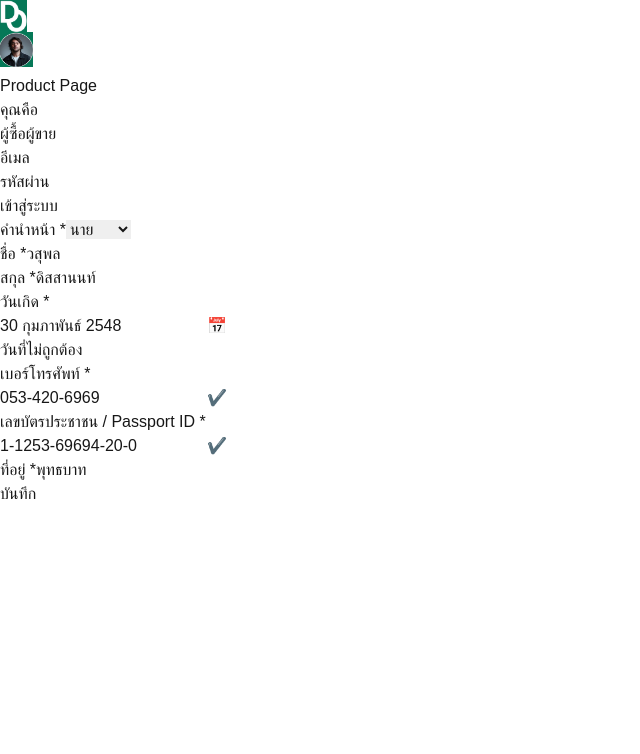
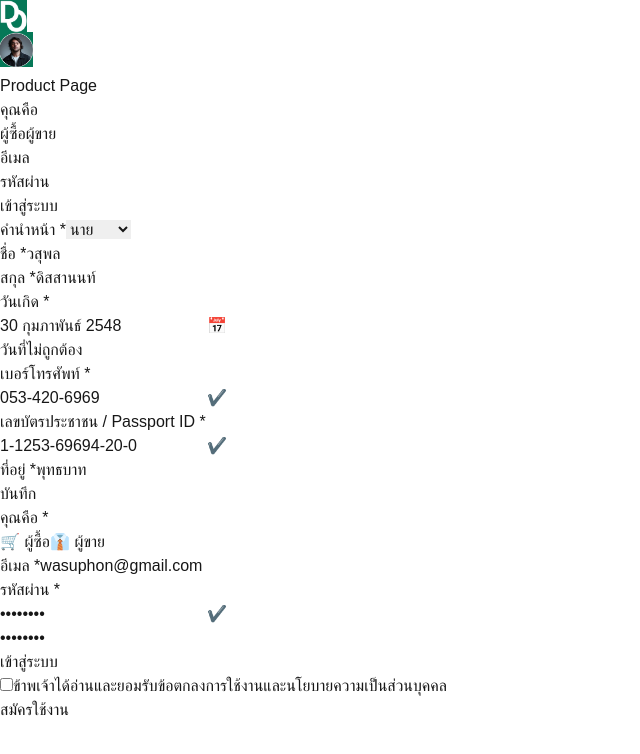
Before and after one commit to Dongy-SE2/dongy-frontend, a Next.js app: page /login in a window 1280 px wide. Shown: the top 754 px of the page, without its empty margins (0-640 px from the left). Built offline with nearby package versions, Linux system fonts and the light colour scheme; a web font is replaced by a local one.

Commit message:
add agreementForm and registrationForm2

```diff
--- a/src/app/login/page.tsx
+++ b/src/app/login/page.tsx
@@ -1,5 +1,7 @@
+import AgreementForm from "@/components/AgreementForm";
 import LoginForm from "@/components/loginForm";
 import RegistrationForm from "@/components/registrationForm";
+import RegistrationForm2 from "@/components/registrationForm2";
 
 
 export default async function ProductPage() {
@@ -8,6 +10,8 @@ export default async function ProductPage() {
       <p>Product Page</p>
       <LoginForm/>
       <RegistrationForm/>
+      <RegistrationForm2/>
+      <AgreementForm/>
     </>
   );
 }
--- /dev/null
+++ b/src/components/AgreementForm.tsx
@@ -0,0 +1,38 @@
+"use client";
+import { useState } from "react";
+import { Button } from "@/components/ui/button";
+import { Card, CardContent } from "@/components/ui/card";
+
+export default function AgreementForm() {
+  const [isChecked, setIsChecked] = useState(false);
+
+  return (
+    <Card className="max-w-md mx-auto p-4 bg-white rounded-2xl shadow-lg">
+      <CardContent>
+        {/* Checkbox Agreement */}
+        <div className="flex items-start gap-3">
+          <input
+            type="checkbox"
+            checked={isChecked}
+            onChange={(e) => setIsChecked(e.target.checked)}
+            className="mt-1 w-5 h-5 cursor-pointer"
+          />
+          <label className="text-gray-700">
+            ข้าพเจ้าได้อ่านและยอมรับ
+            <a href="#" className="underline text-black font-medium">
+              ข้อตกลงการใช้งานและนโยบายความเป็นส่วนบุคคล
+            </a>
+          </label>
+        </div>
+
+        {/* Submit Button */}
+        <Button
+          className="w-full bg-green-500 text-white py-2 rounded-lg mt-4"
+          disabled={!isChecked}
+        >
+          สมัครใช้งาน
+        </Button>
+      </CardContent>
+    </Card>
+  );
+}
--- /dev/null
+++ b/src/components/registrationForm2.tsx
@@ -0,0 +1,91 @@
+"use client";
+import { useState } from "react";
+import { Button } from "@/components/ui/button";
+import { Input } from "@/components/ui/input";
+import { Card, CardContent } from "@/components/ui/card";
+
+export default function RegistrationForm2() {
+  const [role, setRole] = useState<"buyer" | "seller">("seller");
+  const [email, setEmail] = useState("wasuphon@gmail.com");
+  const [password, setPassword] = useState("********");
+  const [confirmPassword, setConfirmPassword] = useState("********");
+
+  return (
+    <Card className="max-w-md mx-auto p-6 bg-white rounded-2xl shadow-lg">
+      <CardContent>
+        {/* Role Selection */}
+        <div className="mb-4">
+          <label className="block text-gray-700 font-medium mb-2">
+            คุณคือ <span className="text-red-500">*</span>
+          </label>
+          <div className="flex gap-4">
+            <button
+              className={`flex-1 py-2 rounded-lg border ${
+                role === "buyer"
+                  ? "bg-gray-200 border-gray-400 text-gray-500"
+                  : "bg-white border-gray-300"
+              }`}
+              onClick={() => setRole("buyer")}
+            >
+              🛒 ผู้ซื้อ
+            </button>
+            <button
+              className={`flex-1 py-2 rounded-lg border ${
+                role === "seller"
+                  ? "bg-gray-800 text-white border-gray-800"
+                  : "bg-white border-gray-300"
+              }`}
+              onClick={() => setRole("seller")}
+            >
+              👔 ผู้ขาย
+            </button>
+          </div>
+        </div>
+
+        {/* Email Input */}
+        <div className="mb-4">
+          <label className="block text-gray-700 font-medium mb-1">
+            อีเมล <span className="text-red-500">*</span>
+          </label>
+          <Input
+            type="email"
+            value={email}
+            onChange={(e) => setEmail(e.target.value)}
+            className="w-full"
+          />
+        </div>
+
+        {/* Password Input */}
+        <div className="mb-4">
+          <label className="block text-gray-700 font-medium mb-1">
+            รหัสผ่าน <span className="text-red-500">*</span>
+          </label>
+          <div className="relative">
+            <Input
+              type="password"
+              value={password}
+              onChange={(e) => setPassword(e.target.value)}
+              className="w-full"
+            />
+            <span className="absolute right-2 top-2 text-green-500">✔️</span>
+          </div>
+        </div>
+
+        {/* Confirm Password Input */}
+        <div className="mb-6">
+          <Input
+            type="password"
+            value={confirmPassword}
+            onChange={(e) => setConfirmPassword(e.target.value)}
+            className="w-full"
+          />
+        </div>
+
+        {/* Submit Button */}
+        <Button className="w-full bg-green-500 text-white py-2 rounded-lg">
+          เข้าสู่ระบบ
+        </Button>
+      </CardContent>
+    </Card>
+  );
+}
```
